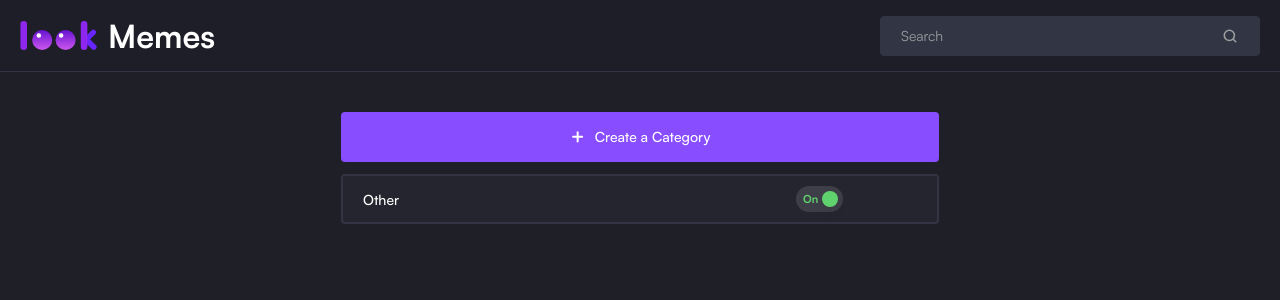
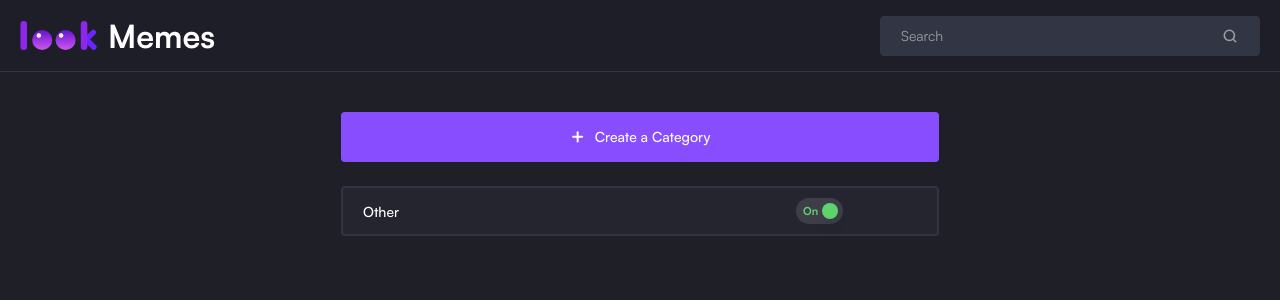
Before and after one commit to Olacdy/categories-test-task, a Next.js app: page /categories-test-task/ in a window 1280 px wide. Shown: the top 300 px of the page. Built offline with nearby package versions, Linux system fonts and the light colour scheme.

Commit message:
Reorder updated

```diff
--- a/package.json
+++ b/package.json
@@ -16,10 +16,10 @@
     "@radix-ui/react-switch": "^1.0.3",
     "class-variance-authority": "^0.7.0",
     "clsx": "^2.0.0",
-    "framer-motion": "10.9.1",
     "lucide-react": "^0.292.0",
     "next": "14.0.1",
     "react": "^18",
+    "react-beautiful-dnd": "^13.1.1",
     "react-dom": "^18",
     "sonner": "^1.1.0",
     "tailwind-merge": "^2.0.0",
@@ -30,6 +30,7 @@
   "devDependencies": {
     "@types/node": "^20",
     "@types/react": "^18",
+    "@types/react-beautiful-dnd": "^13.1.6",
     "@types/react-dom": "^18",
     "@types/uuid": "^9.0.6",
     "autoprefixer": "^10.0.1",
--- a/src/app/layout.tsx
+++ b/src/app/layout.tsx
@@ -5,7 +5,6 @@ import { Toaster } from 'sonner';
 import Favicon from '../../public/favicon.ico';
 
 import Header from '@/components/header';
-import Providers from '@/components/providers';
 
 import './globals.css';
 
@@ -25,7 +24,7 @@ export default function RootLayout({
       <body>
         <main className='flex h-screen max-h-screen flex-col items-center gap-10 antialiased'>
           <Header />
-          <Providers>{children}</Providers>
+          {children}
         </main>
         <Toaster richColors position='top-center' />
       </body>
--- a/src/app/page.tsx
+++ b/src/app/page.tsx
@@ -1,6 +1,8 @@
 'use client';
 
 import { FC, useEffect, useState } from 'react';
+
+import { type DropResult } from 'react-beautiful-dnd';
 
 import { toast } from 'sonner';
 
@@ -11,7 +13,7 @@ import CreateCategoryButton from '@/components/create-category-button';
 import useCategoriesStore from '@/hooks/useCategoriesStore';
 import useSearch from '@/hooks/useSearch';
 
-import { generateId } from '@/lib/utils';
+import { generateId, reorder } from '@/lib/utils';
 
 import { CategoryType } from '@/types/category';
 
@@ -44,17 +46,22 @@ const Page: FC = () => {
     setChangesMade(true);
   };
 
-  const handleReorder = (reorderedCategories: CategoryType[]) => {
-    const lastElement = reorderedCategories.at(-1)!;
-
-    if (lastElement.type !== 'other') {
+  const onDragEnd = (result: DropResult) => {
+    if (!result.destination) {
       return;
     }
 
-    updateCategories([
-      ...reorderedCategories.filter((category) => category.id !== 'other'),
-      otherCategory,
-    ]);
+    if (result.destination.index === result.source.index) {
+      return;
+    }
+
+    const reorderedCategories = reorder(
+      categories,
+      result.source.index,
+      result.destination.index
+    );
+
+    updateCategories(reorderedCategories);
   };
 
   const handleCreateCategoryClick = () => {
@@ -90,9 +97,10 @@ const Page: FC = () => {
   return (
     <section className='flex w-full max-w-[638px] flex-1 flex-col items-center gap-[12px] px-5 pb-44'>
       <CreateCategoryButton handleClick={handleCreateCategoryClick} />
+      {categories.length > 0 && (
         <Categories
           categories={searchCategories()}
-        handleReorder={handleReorder}
+          onDragEnd={onDragEnd}
           handleTitleChange={(id, title) =>
             updateCategories(
               categories.map((category) =>
@@ -110,9 +118,12 @@ const Page: FC = () => {
             )
           }
           deleteCategory={(id) =>
-          updateCategories(categories.filter((category) => category.id !== id))
+            updateCategories(
+              categories.filter((category) => category.id !== id)
+            )
           }
         />
+      )}
       {changesMade && (
         <ApplyChanges
           handleApplyChanges={handleApplyChanges}
--- a/src/components/categories.tsx
+++ b/src/components/categories.tsx
@@ -2,15 +2,16 @@
 
 import { FC } from 'react';
 
-import { Reorder } from 'framer-motion';
+import { DragDropContext, type DropResult } from 'react-beautiful-dnd';
 
 import Category from '@/components/category';
+import StrictModeDroppable from '@/components/strict-mode-droppable';
 
 import { CategoryType } from '@/types/category';
 
 type CategoriesProps = {
   categories: CategoryType[];
-  handleReorder: (categories: CategoryType[]) => void;
+  onDragEnd: (result: DropResult) => void;
   handleTitleChange: (id: string, title: string) => void;
   switchCategory: (id: string) => void;
   deleteCategory: (id: string) => void;
@@ -18,27 +19,47 @@ type CategoriesProps = {
 
 const Categories: FC<CategoriesProps> = ({
   categories,
-  handleReorder,
+  onDragEnd,
   handleTitleChange,
   switchCategory,
   deleteCategory,
 }) => {
+  const otherCategory = categories.at(-1)!;
+  const categoriesWithoutOther = categories.slice(0, -1);
+
   return (
-    <Reorder.Group
-      axis='y'
-      values={categories}
-      onReorder={handleReorder}
-      className='flex w-full flex-col gap-[12px]'>
-      {categories.map((category) => (
+    <>
+      <DragDropContext onDragEnd={onDragEnd}>
+        <StrictModeDroppable droppableId='categories'>
+          {(provided) => (
+            <ul
+              ref={provided.innerRef}
+              className='flex w-full flex-col gap-[12px]'
+              {...provided.droppableProps}>
+              {categoriesWithoutOther.map((category, index) => (
                 <Category
                   key={category.id}
+                  index={index}
                   category={category}
                   handleTitleChange={handleTitleChange}
                   switchCategory={switchCategory}
                   deleteCategory={deleteCategory}
                 />
               ))}
-    </Reorder.Group>
+              {provided.placeholder}
+            </ul>
+          )}
+        </StrictModeDroppable>
+      </DragDropContext>
+      <Category
+        key={otherCategory.id}
+        index={categories.length}
+        category={otherCategory}
+        handleTitleChange={handleTitleChange}
+        switchCategory={switchCategory}
+        deleteCategory={deleteCategory}
+      />
+    </>
   );
 };
 
--- a/src/components/category.tsx
+++ b/src/components/category.tsx
@@ -2,7 +2,7 @@
 
 import { ChangeEvent, FC } from 'react';
 
-import { Reorder, useDragControls } from 'framer-motion';
+import { Draggable } from 'react-beautiful-dnd';
 
 import { Input } from '@/components/ui/input';
 
@@ -16,6 +16,7 @@ import { cn } from '@/lib/utils';
 import { CategoryType } from '@/types/category';
 
 type CategoryProps = {
+  index: number;
   category: CategoryType;
   handleTitleChange: (id: string, title: string) => void;
   switchCategory: (id: string) => void;
@@ -23,32 +24,54 @@ type CategoryProps = {
 };
 
 const Category: FC<CategoryProps> = ({
+  index,
   category,
   handleTitleChange,
   switchCategory,
   deleteCategory,
 }) => {
-  const dragControls = useDragControls();
-
   const handleInputChange = (e: ChangeEvent<HTMLInputElement>) => {
     const title = e.target.value;
 
     handleTitleChange(category.id, title);
   };
 
+  if (category.type === 'other')
     return (
-    <Reorder.Item
+      <li className='flex h-[50px] w-full items-center justify-between gap-5 rounded-sm border-2 border-category-border bg-category-bg px-5'>
+        <p
+          className={cn('w-full text-[14px] font-medium', {
+            'text-category-title-muted': !category.isOn,
+          })}>
+          Other
+        </p>
+
+        <div className='flex w-full max-w-[121px] items-center justify-between'>
+          <CategorySwitch
+            checked={category.isOn}
+            onCheckedChange={() => switchCategory(category.id)}
+          />
+        </div>
+      </li>
+    );
+
+  return (
+    <Draggable draggableId={'category-' + category.id} index={index}>
+      {(provided, snapshot) => (
+        <li
           className='flex h-[50px] w-full items-center justify-between gap-5 rounded-sm border-2 border-category-border bg-category-bg px-5'
-      id={category.id}
-      value={category}
-      dragListener={false}
-      dragControls={category.type !== 'other' ? dragControls : undefined}>
+          ref={provided.innerRef}
+          {...provided.draggableProps}
+          style={{
+            ...provided.draggableProps.style,
+            boxShadow: snapshot.isDragging ? '0 0 .4rem #666' : 'none',
+          }}>
           {category.type !== 'input' ? (
             <p
               className={cn('w-full text-[14px] font-medium', {
                 'text-category-title-muted': !category.isOn,
               })}>
-          {category.type === 'regular' ? category.title : 'Other'}
+              {category.type === 'regular' && category.title}
             </p>
           ) : (
             <Input
@@ -64,19 +87,16 @@ const Category: FC<CategoryProps> = ({
               checked={category.isOn}
               onCheckedChange={() => switchCategory(category.id)}
             />
-        {category.type !== 'other' && (
-          <>
             <DeleteCategoryDialog
               deleteCategory={() => deleteCategory(category.id)}
             />
-            <Icons.dragAndDrop
-              className='h-6 w-6 cursor-grab p-1'
-              dragControls={dragControls}
-            />
-          </>
+            <span {...provided.dragHandleProps}>
+              <Icons.dragAndDrop className='h-6 w-6 cursor-grab p-1' />
+            </span>
+          </div>
+        </li>
       )}
-      </div>
-    </Reorder.Item>
+    </Draggable>
   );
 };
 
--- a/src/components/icons.tsx
+++ b/src/components/icons.tsx
@@ -1,6 +1,4 @@
 import { type LucideIcon, type LucideProps } from 'lucide-react';
-
-import { DragControls } from 'framer-motion';
 
 import { cn } from '@/lib/utils';
 
@@ -147,17 +145,13 @@ export const Icons = {
       </defs>
     </svg>
   ),
-  dragAndDrop: ({
-    dragControls,
-    ...props
-  }: LucideProps & { dragControls: DragControls }) => (
+  dragAndDrop: ({ ...props }: LucideProps) => (
     <svg
       width='8'
       height='14'
       viewBox='0 0 8 14'
       fill='none'
       xmlns='http://www.w3.org/2000/svg'
-      onPointerDown={(event) => dragControls.start(event)}
       {...props}>
       <path
         d='M1.094.428a1.397 1.397 0 0 1 1.401 2.22A1.397 1.397 0 0 1 .038 1.462 1.402 1.402 0 0 1 1.094.428ZM6.312.426a1.396 1.396 0 1 1 .348 2.76A1.397 1.397 0 0 1 5.231 1.52c.1-.537.544-.987 1.08-1.095ZM1.256 5.614a1.396 1.396 0 1 1 .275 2.778 1.396 1.396 0 0 1-.275-2.778Zm5.219-.001A1.397 1.397 0 0 1 7.996 6.9a1.397 1.397 0 0 1-1.468 1.495 1.396 1.396 0 0 1-.053-2.782ZM1.127 10.84a1.397 1.397 0 1 1 .443 2.753 1.397 1.397 0 0 1-1.535-1.698 1.401 1.401 0 0 1 1.092-1.056Zm5.217-.003a1.396 1.396 0 1 1 .513 2.743 1.396 1.396 0 0 1-.513-2.743Z'
--- a/src/components/providers.tsx
+++ /dev/null
@@ -1,15 +0,0 @@
-'use client';
-
-import { FC, ReactNode } from 'react';
-
-import { LazyMotion, domAnimation } from 'framer-motion';
-
-type ProvidersProps = {
-  children: ReactNode;
-};
-
-const Providers: FC<ProvidersProps> = ({ children }) => {
-  return <LazyMotion features={domAnimation}>{children}</LazyMotion>;
-};
-
-export default Providers;
--- /dev/null
+++ b/src/components/strict-mode-droppable.tsx
@@ -0,0 +1,31 @@
+'use client';
+
+import { FC, useEffect, useState } from 'react';
+
+import { Droppable, DroppableProps } from 'react-beautiful-dnd';
+
+type StrictModeDroppableProps = {} & DroppableProps;
+
+const StrictModeDroppable: FC<StrictModeDroppableProps> = ({
+  children,
+  ...props
+}) => {
+  const [enabled, setEnabled] = useState(false);
+
+  useEffect(() => {
+    const animation = requestAnimationFrame(() => setEnabled(true));
+
+    return () => {
+      cancelAnimationFrame(animation);
+      setEnabled(false);
+    };
+  }, []);
+
+  if (!enabled) {
+    return null;
+  }
+
+  return <Droppable {...props}>{children}</Droppable>;
+};
+
+export default StrictModeDroppable;
--- a/src/lib/utils.ts
+++ b/src/lib/utils.ts
@@ -10,3 +10,15 @@ export function cn(...inputs: ClassValue[]) {
 export function generateId() {
   return uuidv4();
 }
+
+export function reorder<T>(
+  list: T[],
+  startIndex: number,
+  endIndex: number
+): T[] {
+  const result = Array.from(list);
+  const [removed] = result.splice(startIndex, 1);
+  result.splice(endIndex, 0, removed);
+
+  return result;
+}
```
Also changed, not shown: 1 other file (tests, documents, lock files or other folders). Lines whose indentation alone changed are shown as unchanged.
